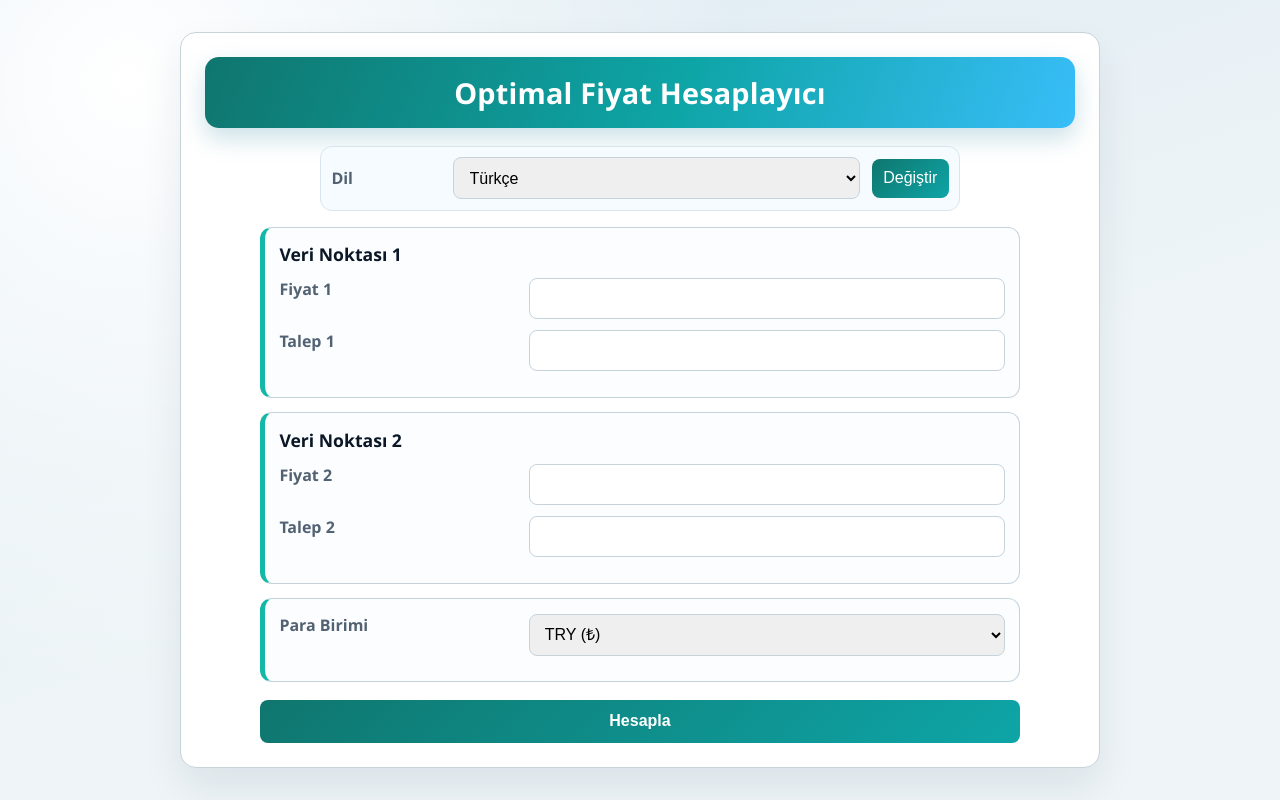
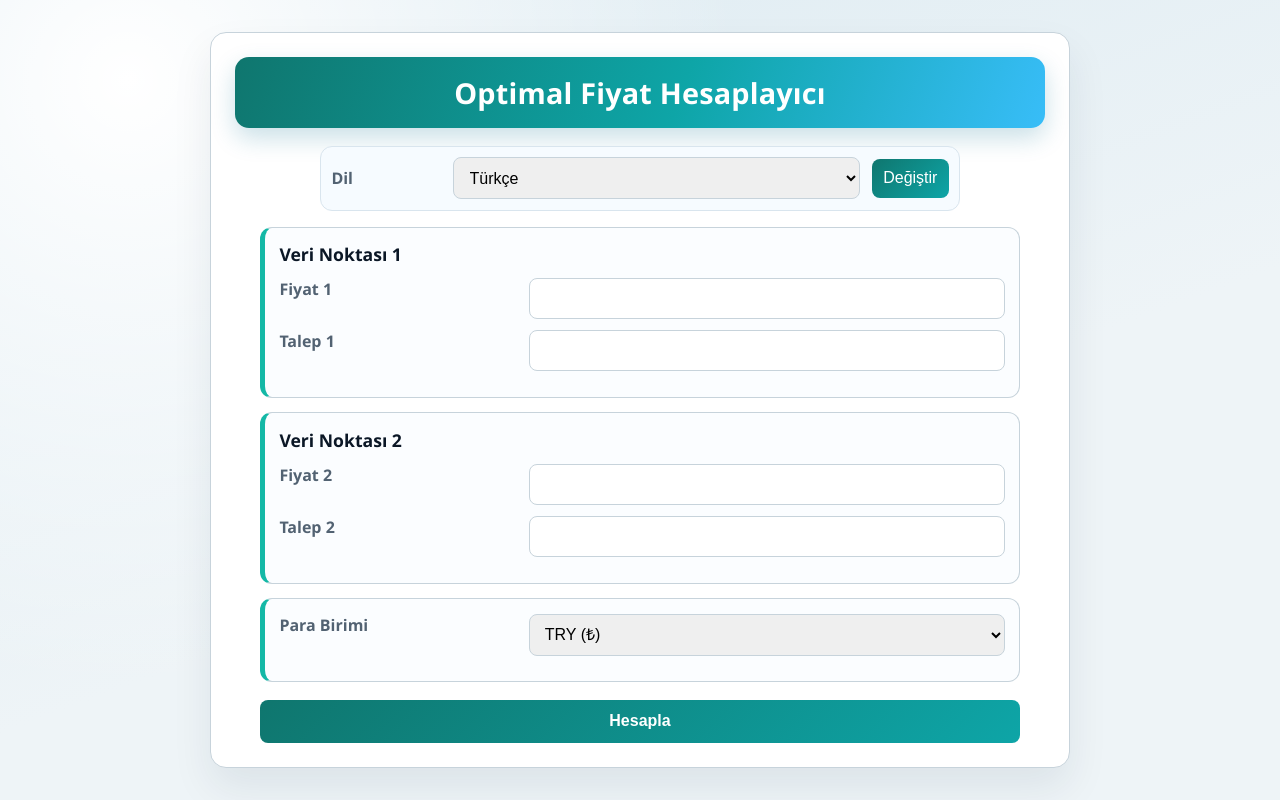
Before and after one commit to ertanatalar/priceoptimize, a Django app: page / in a window 1280 px wide. Run offline with Django 5.2, Linux system fonts and the light colour scheme.

Commit message:
Force CSS refresh and stronger centered layout

```diff
--- a/static/css/style.css
+++ b/static/css/style.css
@@ -30,10 +30,13 @@ body {
 .page {
   width: 100%;
   max-width: 920px;
+  display: flex;
+  justify-content: center;
 }
 
 .card {
   width: 100%;
+  max-width: 860px;
   padding: 1.5rem;
   background: var(--card);
   border: 1px solid var(--line);
--- a/templates/core/home.html
+++ b/templates/core/home.html
@@ -1,10 +1,11 @@
+{% load static %}
 <!doctype html>
 <html lang="{{ current_language }}">
 <head>
   <meta charset="utf-8">
   <meta name="viewport" content="width=device-width, initial-scale=1">
   <title>{{ labels.page_title }}</title>
-  <link rel="stylesheet" href="/static/css/style.css">
+  <link rel="stylesheet" href="{% static 'css/style.css' %}?v=20260306b">
 </head>
 <body>
   <main class="page">
```
